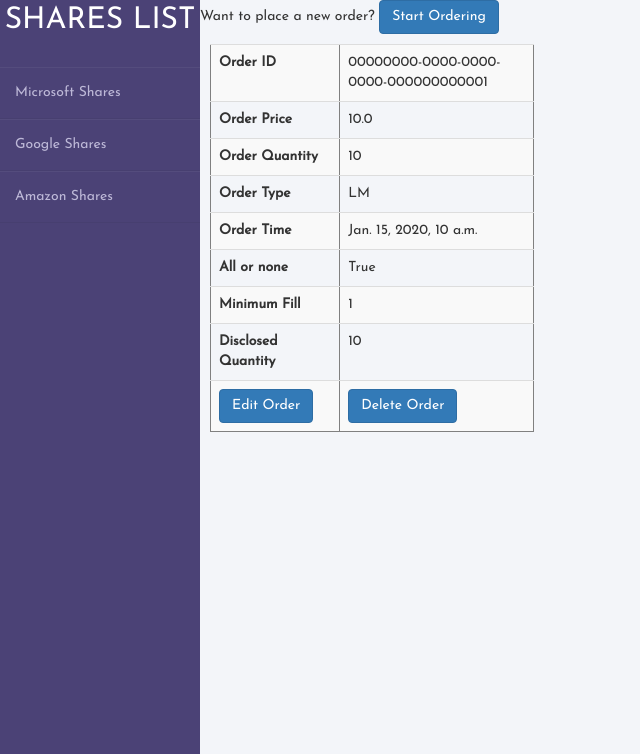
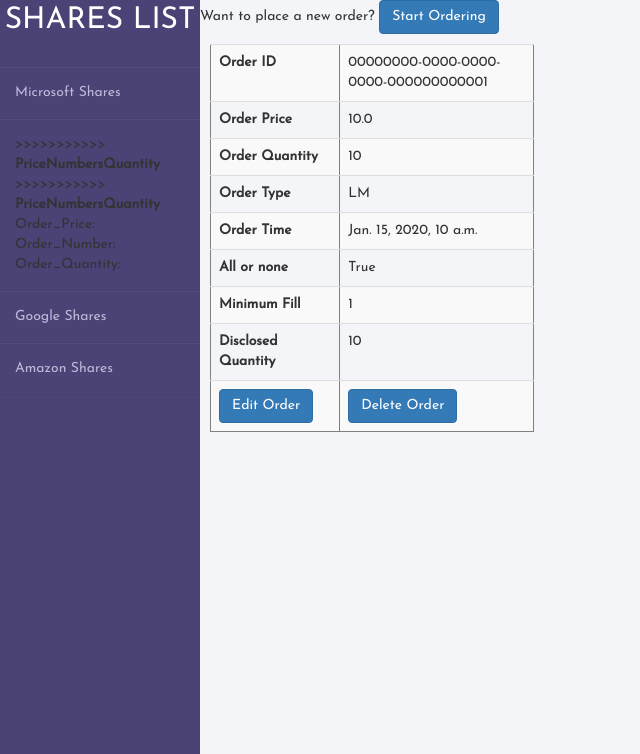
Before and after one commit to cs16b004/capstone, a Django app: template ordergenerator/templates/order/order.html in a window 1280 px wide; the page is wider, and only the part inside the window is pictured. Shown: the part 88-842 px from the top of that part, without its empty margins (0-640 px from the left). Run offline with Django 3.2, Linux system fonts and the light colour scheme; the template is opened without the code that fills it: values that come from a table or form of the project are taken from there, others are empty; tables that the repository leaves empty hold one stand-in row (values such as "Sample post"); lists and menus that the app fills with data are empty; some libraries are stand-ins or nearby versions.

Commit message:
Live market on order page

```diff
--- a/ordergenerator/ordermatching.py
+++ b/ordergenerator/ordermatching.py
@@ -26,6 +26,7 @@ def add_order(order):
 		sem.acquire()
 		global all_orders
 		all_orders = all_orders + 1
+		print(all_orders)
 		if order.order_category=='Buy':
 			if limit_price not in buy_orders:
 				heappush(buy_heap,-1*limit_price) #Max price on the top
@@ -54,12 +55,16 @@ def get_best_buy():
 	if len(buy_heap) > 0:
 		top_buy_price                            = -1 * heappop(buy_heap)
 	else:
+		sem.release()
 		return -1
 	order1                                   = buy_orders[top_buy_price]["orders"][0]
 	buy_orders[top_buy_price]["orders"]      = buy_orders[top_buy_price]["orders"][1:]
 	buy_orders[top_buy_price]["total"]   -= order1.net_quantity()
 	buy_orders[top_buy_price]["disclosed"]  -= order1.Disclosed_Quantity
 	sem.release()
+
+	if len(buy_orders[top_buy_price]["orders"]) == 0:
+		del buy_orders[buy_sell_price]
 	return order1
 
 def get_best_sell():
@@ -67,11 +72,14 @@ def get_best_sell():
 	if len(sell_heap) > 0:
 		top_sell_price                           = heappop(sell_heap)
 	else:
+		sem.release()
 		return -1
 	order2                                   = sell_orders[top_sell_price]["orders"][0]
 	sell_orders[top_sell_price]["orders"]    = sell_orders[top_sell_price]["orders"][1:]
 	sell_orders[top_sell_price]["total"] -= order2.net_quantity()
 	sell_orders[top_sell_price]["disclosed"]  -= order2.Disclosed_Quantity
+	if len(sell_orders[top_sell_price]["orders"]) == 0:
+		del sell_orders[top_sell_price]
 	sem.release()
 	return order2
 
@@ -91,9 +99,9 @@ def get_orders_for_ordermatching():
 # if price dont match push them back using add orders function
 
 def util_starter():
-	orders = Order.objects.all().filter(order_status='Waiting')
-	for order in orders:
-		add_order(order)
+	#orders = Order.objects.all().filter(order_status='Waiting')
+	#for order in orders:
+	#	add_order(order)
 
 	while True:
 		if len(market_orders["orders"]) == 0:
@@ -209,3 +217,9 @@ def match_orders_with_conditions(order1, order2):
 		else:
 			add_order(order2)
 			add_order(order1)
+def get_market_data():
+		return buy_orders,sell_orders
+def get_clock():
+	if len(buy_heap) > 5 and len(sell_heap) > 5:
+		return all_orders
+	return 0
--- a/ordergenerator/templates/order/order.html
+++ b/ordergenerator/templates/order/order.html
@@ -36,7 +36,92 @@
     <div class="sidebar">
         <h2>Shares List</h2>
         <ul>
-            <li><a href="#">Microsoft Shares</a></li>
+			<li><a href="#">Microsoft Shares</a></li>
+			<li><table id = "Buy">
+				<tr><th>Price </th><th>Numbers</th><th>Quantity</th>></tr>
+				<tr id  = "br0"><td id  = "bp0"></td><td id = "bn0"></td>><td id = "bq0"></td>></tr>
+				<tr id  = "br1"><td id  = "bp1"></td><td id = "bn1"></td>><td id = "bq1"></td>></tr>
+				<tr id  = "br2"><td id  = "bp2"></td><td id = "bn2"></td>><td id = "bq2"></td>></tr>
+				<tr id  = "br3"><td id  = "bp3"></td><td id = "bn3"></td>><td id = "bq3"></td>></tr>
+				<tr id  = "br4"><td id  = "bp4"></td><td id = "bn4"></td>><td id = "bq4"></td>></tr>
+			</table>
+			<table id = "Sell">
+				<tr><th>Price </th><th>Numbers</th><th>Quantity</th>></tr>
+				<tr id  = "sr0"><td id  = "sp0"></td><td id = "sn0"></td>><td id = "sq0"></td>></tr>
+				<tr id  = "sr1"><td id  = "sp1"></td><td id = "sn1"></td>><td id = "sq1"></td>></tr>
+				<tr id  = "sr2"><td id  = "sp2"></td><td id = "sn2"></td>><td id = "sq2"></td>></tr>
+				<tr id  = "sr3"><td id  = "sp3"></td><td id = "sn3"></td>><td id = "sq3"></td>></tr>
+				<tr id  = "sr4"><td id  = "sp4"></td><td id = "sn4"></td>><td id = "sq4"></td>></tr>
+			</table>
+			<span>Order_Price: </span><span id="price"></span><br>
+			<span>Order_Number: </span><span id="category"></span><br>
+			<span>Order_Quantity: </span><span id="quantity"></span><br>
+
+			<script>
+				console.log(window.location.host)
+				const chatSocket = new WebSocket(
+					'ws://'
+					+ '127.0.0.1:8000'
+					+ '/ws/order/'
+					+ 'order'
+					+ '/'
+				);
+				var i = 0;
+				var j = 0;
+				console.log('runrunr');
+				//var variableSpan = document.getElementById('variable');
+				var lap          = document.getElementById('price');
+				var laq          = document.getElementById('quantity');
+				var lac          = document.getElementById('category');
+				chatSocket.onmessage = function(e) {
+
+					//tab1         = document.getElementById('b' + (i).toString());
+					//tabCellS       = document.getElementById('s' + (j).toString());
+
+					var tabelem;
+					//alert("Message is received...");
+					const mdata = JSON.parse(e.data);
+					//cello = '<td>';
+					//cellc = '</td>';
+					var row = mdata.row
+					if(mdata.category == 'Buy'){
+						var update_price  = document.getElementById('bp'+ row);
+						update_price.innerHTML = mdata.price;
+
+						var update_quant  = document.getElementById('bq'+ row);
+						update_quant.innerHTML = mdata.quantity;
+
+						var update_number = document.getElementById('bn'+ row);
+						update_number.innerHTML = mdata.num;
+					}
+					if(mdata.category == 'Sell'){
+						var update_price  = document.getElementById('sp'+ row);
+						update_price.innerHTML = mdata.price;
+
+						var update_quant  = document.getElementById('sq'+ row);
+						update_quant.innerHTML = mdata.quantity;
+
+						var update_number = document.getElementById('sn'+ row);
+						update_number.innerHTML = mdata.num;
+					}
+				   //variableSpan.innerHTML = mdata.message
+					lap.innerHTML          = mdata.price
+					laq.innerHTML          = mdata.quantity
+					lac.innerHTML          = mdata.num
+				};
+
+				chatSocket.onclose = function(e) {
+					console.error('Order socket closed unexpectedly');
+				};
+				/*document.querySelector('#market-show').onclick = function(e) {
+					const message = 'Show Market';
+					chatSocket.send(JSON.stringify({
+						'message': message
+					}));*/
+
+				};
+
+			</script></li>
             <li><a href="#">Google Shares</a></li>
             <li><a href="#">Amazon Shares</a></li>
         </ul>
--- a/ordergenerator/views.py
+++ b/ordergenerator/views.py
@@ -54,7 +54,7 @@ def order(request):
                                     traded_quantity    = traded_quantity)
 
         order.save()
-        # add_order(order)
+        add_order(order)
         print("-----------------------------------------------------------------")
         print("-----------------------------------------------------------------")
         print(order.All_or_none)
@@ -74,7 +74,7 @@ def order(request):
 def startgenerate(request):
     if request.method == "POST":
         g = Generator()
-        # start_matcher()
+        #start_matcher()
         return render(request, 'order/gen-success.html')
     else:
         return render(request, 'order/generator.html')
```
Also changed, not shown: ordergenerator/consumers.py (+58 -27 lines).
